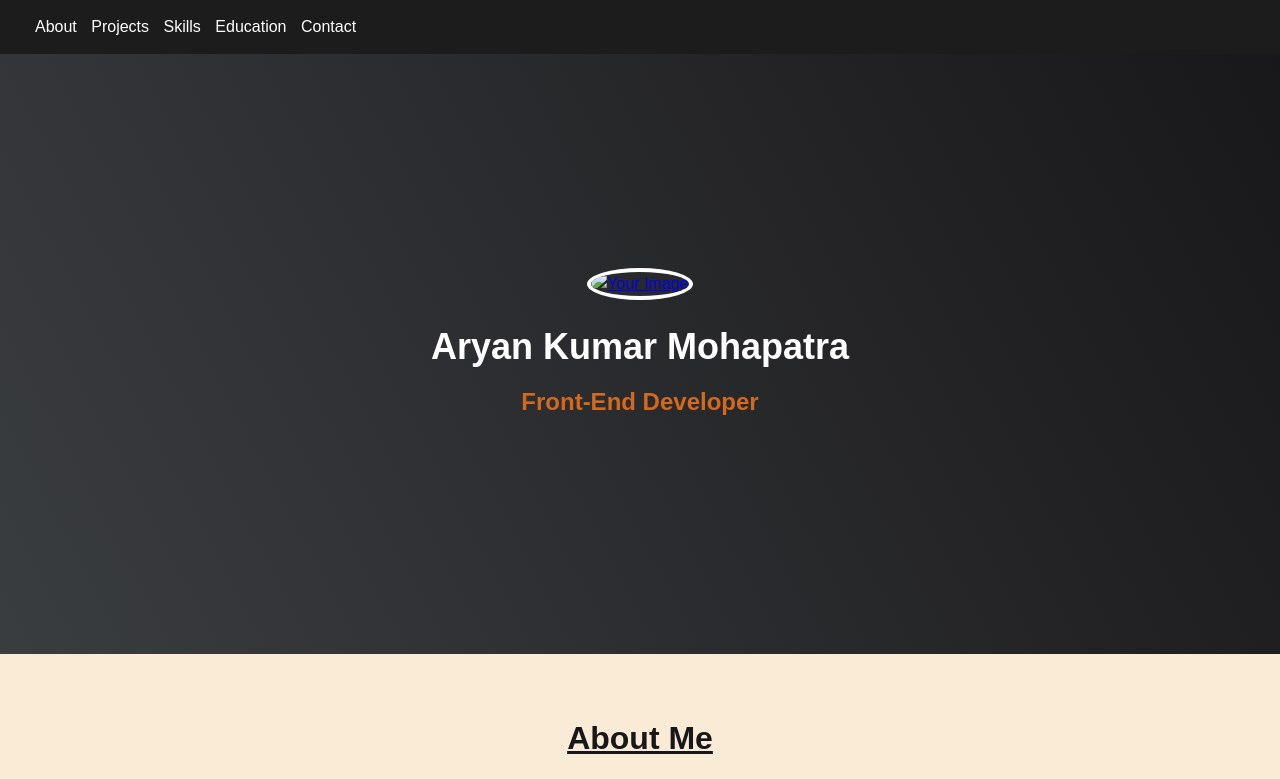
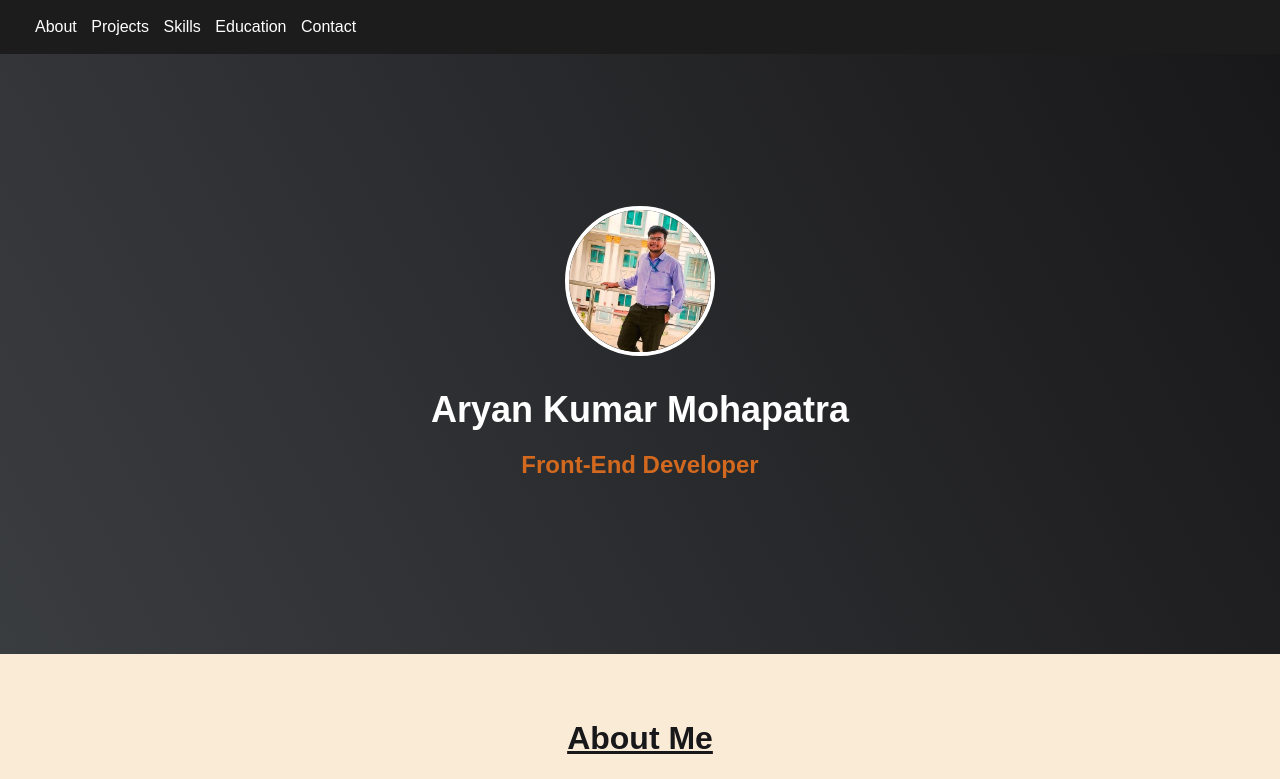
Before and after one commit to Aryank35/MyBasicPortfoliio, a plain HTML site: page index.html in a window 1280 px wide. Shown: the top 779 px of the page. Drawn offline with Linux system fonts and the light colour scheme; a script that the page names is missing.

Commit message:
Update index.html
folder of images

```diff
--- a/index.html
+++ b/index.html
@@ -5,7 +5,7 @@
   <meta charset="UTF-8">
   <meta name="viewport" content="width=device-width, initial-scale=1.0">
   <title>Aryan's Portfolio</title>
-  <link rel="icon" href="images\Title image.png" type="image/png">
+  <link rel="icon" href="Title image.png" type="image/png">
   <link rel="stylesheet" href="style.css">
 </head>
 
@@ -27,7 +27,7 @@
   <section id="hero">
     <div class="hero-content">
       <a href="https://www.linkedin.com/in/aryan-kumar-mohapatra-2751361a9/" target="_blank">
-      <img src="images/Profile image.jpeg" class="profile-image" alt="Your Image">
+      <img src="Profile image.jpeg" class="profile-image" alt="Your Image">
       </a>
       <h1>Aryan Kumar Mohapatra</h1>
       <h2>Front-End Developer</h2>
```
